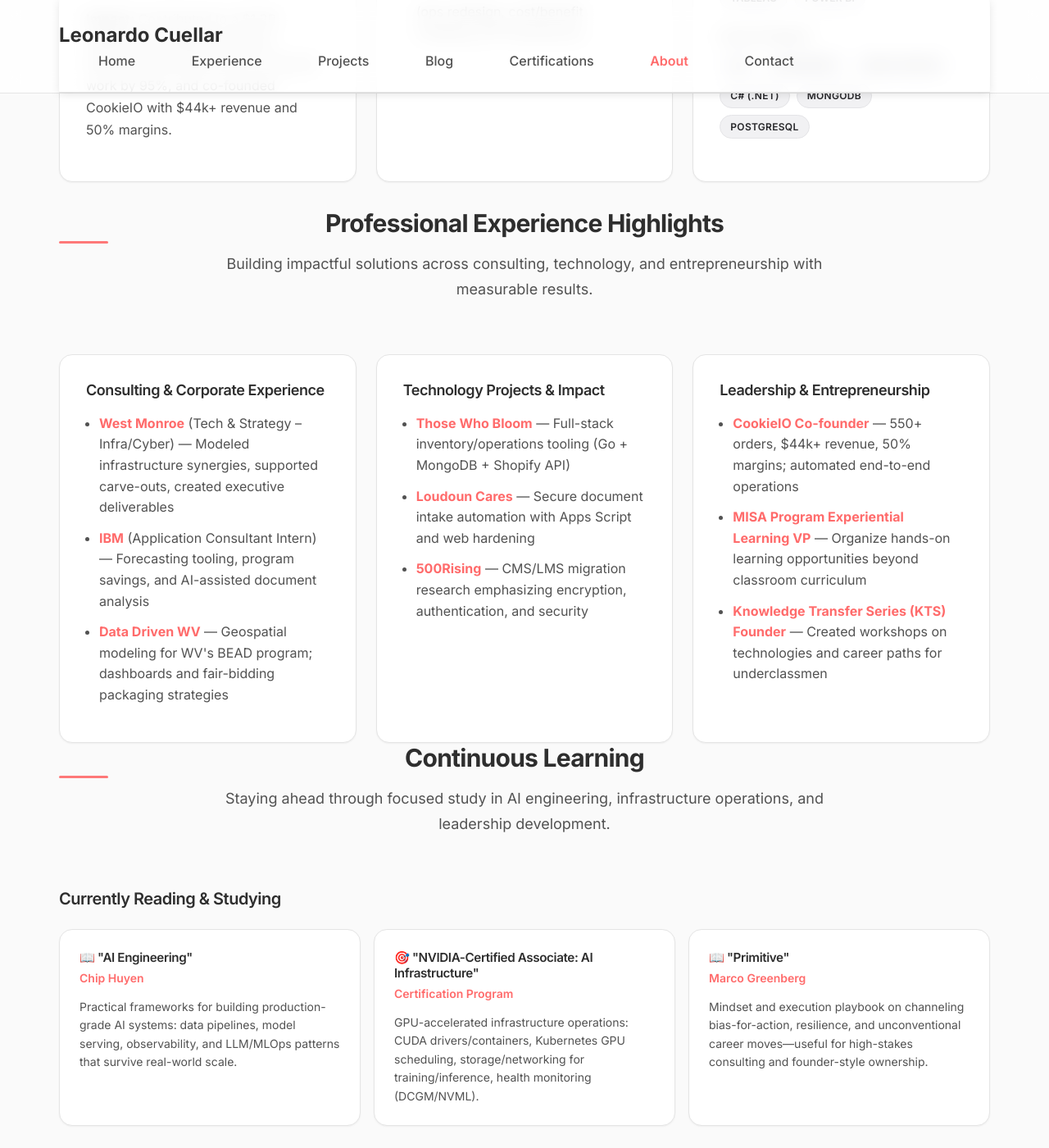
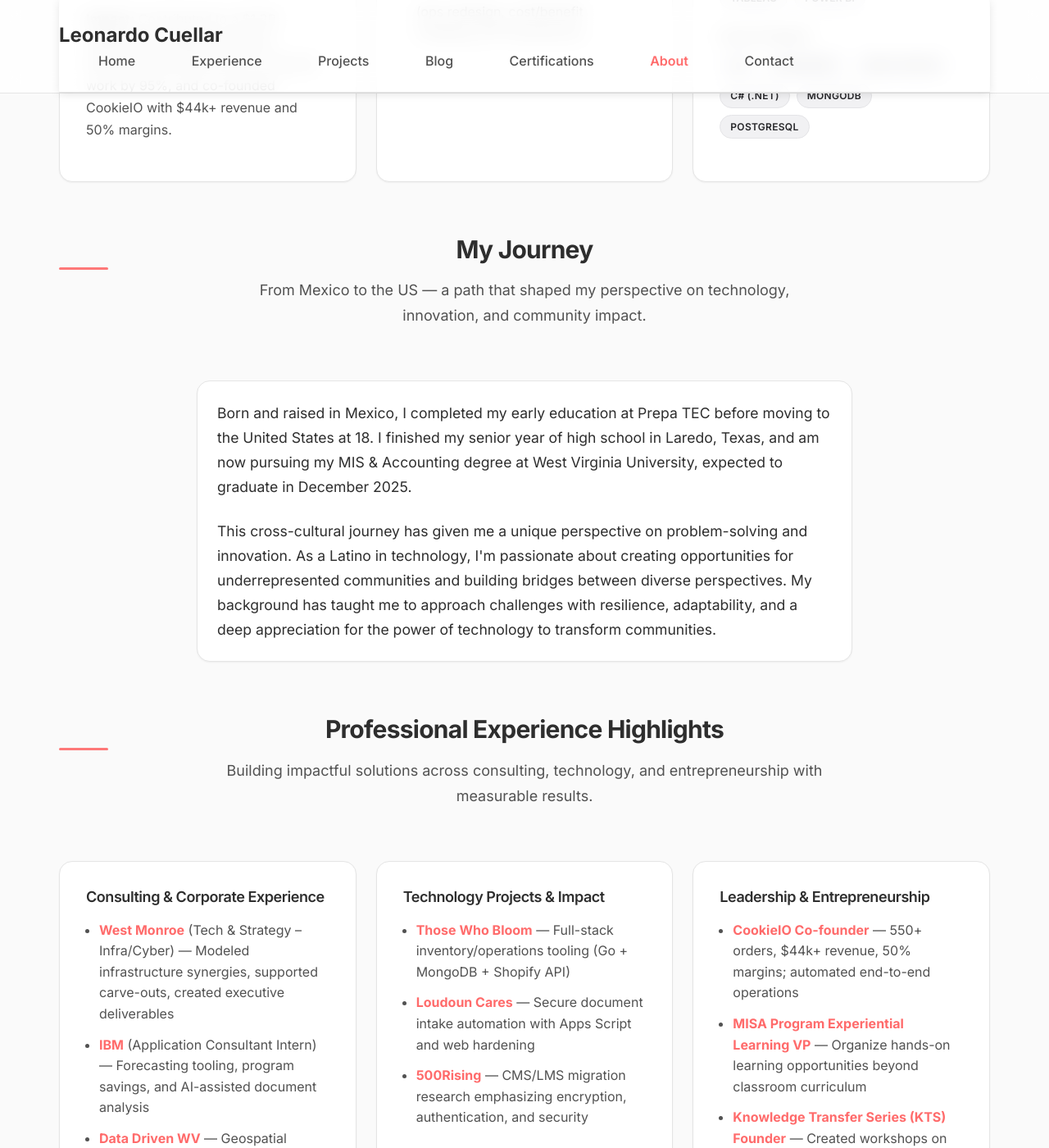
Before and after one commit to leonardocuellargold/leonardocuellargold.github.io, a Jekyll site: the page built from pages/about.md, in a window 1280 px wide and 1400 px high, scrolled down 958 px. Shown: the whole window at 82% size. Built offline with Jekyll 4.4.1, drawn with Linux system fonts in a browser that asks for light colours; some of the changed text lies outside the part shown.

Commit message:
Changes to about page

```diff
--- a/assets/main.scss
+++ b/assets/main.scss
@@ -2439,4 +2439,61 @@
   }
 }
 
+/* === PERSONAL BACKGROUND SECTION === */
+.personal-background {
+  margin-top: 4rem;
+  margin-bottom: 4rem;
+
+  .background-content {
+    max-width: 800px;
+    margin: 0 auto;
+    text-align: left;
+
+    p {
+      font-size: 1.1rem;
+      line-height: 1.7;
+      margin-bottom: 1.5rem;
+
+      &:last-child {
+        margin-bottom: 0;
+      }
+    }
+  }
+}
+
+/* === SECTION SPACING === */
+.about-overview,
+.learning-section,
+.interests-section,
+.cta-section {
+  margin-top: 4rem;
+  margin-bottom: 2rem;
+}
+
+/* === CTA SECTION STYLING FIX === */
+.cta-section {
+  background: none !important;
+
+  .section-header {
+    text-align: center;
+    max-width: 800px;
+    margin: 0 auto;
+  }
+
+  .section-title {
+    margin-bottom: 1rem;
+  }
+
+  .section-subtitle {
+    margin-bottom: 0;
+  }
+}
+
+@media (max-width: 768px) {
+  .personal-background .background-content p {
+    font-size: 1rem;
+    margin-bottom: 1.25rem;
+  }
+}
+
 @media print { nav, footer { display:none !important; } body { background:#fff; } .card { box-shadow:none; } }
--- a/pages/about.md
+++ b/pages/about.md
@@ -82,7 +82,67 @@
     </div>
   </section>
 
-  <!-- Professional Involvement -->
+  <!-- Personal Background -->
+  <section class="personal-background animate-fade-up" style="animation-delay: 0.3s">
+    <div class="section-header">
+      <h2 class="section-title">My Journey</h2>
+      <p class="section-subtitle">
+        From Mexico to the US — a path that shaped my perspective on technology, innovation, and community impact.
+      </p>
+    </div>
+
+    <div class="background-content card">
+      <p>
+        Born and raised in Mexico, I completed my early education at Prepa TEC before moving to the United States at 18. I finished my senior year of high school in Laredo, Texas, and am now pursuing my MIS & Accounting degree at West Virginia University, expected to graduate in December 2025.
+      </p>
+      <p>
+        This cross-cultural journey has given me a unique perspective on problem-solving and innovation. As a Latino in technology, I'm passionate about creating opportunities for underrepresented communities and building bridges between diverse perspectives. My background has taught me to approach challenges with resilience, adaptability, and a deep appreciation for the power of technology to transform communities.
+      </p>
+    </div>
+  </section>
+
+  <!--
+  Professional Experience Highlights - Commenting out as information is covered elsewhere
+  <section class="involvement-section animate-fade-up" style="animation-delay: 0.4s">
+    <div class="section-header">
+      <h2 class="section-title">Professional Experience Highlights</h2>
+      <p class="section-subtitle">
+        Building impactful solutions across consulting, technology, and entrepreneurship with measurable results.
+      </p>
+    </div>
+
+    <div class="involvement-grid">
+      <div class="involvement-card card">
+        <h3>Consulting & Corporate Experience</h3>
+        <ul>
+          <li><strong>West Monroe</strong> (Tech & Strategy – Infra/Cyber) — Modeled infrastructure synergies, supported carve-outs, created executive deliverables</li>
+          <li><strong>IBM</strong> (Application Consultant Intern) — Forecasting tooling, program savings, and AI-assisted document analysis</li>
+          <li><strong>Data Driven WV</strong> — Geospatial modeling for WV's BEAD program; dashboards and fair-bidding packaging strategies</li>
+        </ul>
+      </div>
+
+      <div class="involvement-card card">
+        <h3>Technology Projects & Impact</h3>
+        <ul>
+          <li><strong>Those Who Bloom</strong> — Full-stack inventory/operations tooling (Go + MongoDB + Shopify API)</li>
+          <li><strong>Loudoun Cares</strong> — Secure document intake automation with Apps Script and web hardening</li>
+          <li><strong>500Rising</strong> — CMS/LMS migration research emphasizing encryption, authentication, and security</li>
+        </ul>
+      </div>
+
+      <div class="involvement-card card">
+        <h3>Leadership & Entrepreneurship</h3>
+        <ul>
+          <li><strong>CookieIO Co-founder</strong> — 550+ orders, $44k+ revenue, 50% margins; automated end-to-end operations</li>
+          <li><strong>MISA Program Experiential Learning VP</strong> — Organize hands-on learning opportunities beyond classroom curriculum</li>
+          <li><strong>Knowledge Transfer Series (KTS) Founder</strong> — Created workshops on technologies and career paths for underclassmen</li>
+        </ul>
+      </div>
+    </div>
+  </section>
+  -->
+
+  <!-- Continuous Learning -->
   <section class="involvement-section animate-fade-up" style="animation-delay: 0.4s">
     <div class="section-header">
       <h2 class="section-title">Professional Experience Highlights</h2>
@@ -122,7 +182,7 @@
   </section>
 
   <!-- Continuous Learning -->
-  <section class="learning-section animate-fade-up" style="animation-delay: 0.6s">
+  <section class="learning-section animate-fade-up" style="animation-delay: 0.5s; margin-top: 4rem;">
     <div class="section-header">
       <h2 class="section-title">Continuous Learning</h2>
       <p class="section-subtitle">
@@ -182,7 +242,7 @@
   </section>
 
   <!-- Personal Interests -->
-  <section class="interests-section animate-fade-up" style="animation-delay: 0.8s">
+  <section class="interests-section animate-fade-up" style="animation-delay: 0.7s; margin-top: 4rem;">
     <div class="section-header">
       <h2 class="section-title">Beyond Work</h2>
       <p class="section-subtitle">
@@ -212,17 +272,21 @@
       <div class="interest-card card">
         <div class="interest-icon">�</div>
         <h3>Music</h3>
-        <p>Rap, rock, EDM, and instrumental playlists fuel my work sessions and creativity</p>
+        <p>Latin, rap, rock, EDM, and instrumental playlists fuel my work sessions and creativity</p>
       </div>
     </div>
   </section>
 
   <!-- Call to Action -->
-  <section class="cta-section animate-fade-up" style="animation-delay: 1.0s">
-    <div class="cta-content">
-      <h2>Ready to Collaborate?</h2>
-      <p>I'm open to collaborations in cloud, data, and digital transformation. If you need a builder who can translate strategy into shipped systems—with clear metrics and clean handoffs—let's talk.</p>
-      <a href="/contact/" class="btn btn-primary">Let's Work Together</a>
+  <section class="cta-section animate-fade-up" style="animation-delay: 0.9s; margin-top: 4rem;">
+    <div class="section-header">
+      <h2 class="section-title">Ready to Collaborate?</h2>
+      <p class="section-subtitle">
+        I'm open to collaborations in cloud, data, and digital transformation. If you need a builder who can translate strategy into shipped systems—with clear metrics and clean handoffs—let's talk.
+      </p>
+      <div style="text-align: center; margin-top: 2rem;">
+        <a href="/contact/" class="btn btn-primary">Let's Work Together</a>
+      </div>
     </div>
   </section>
 </div>
```
